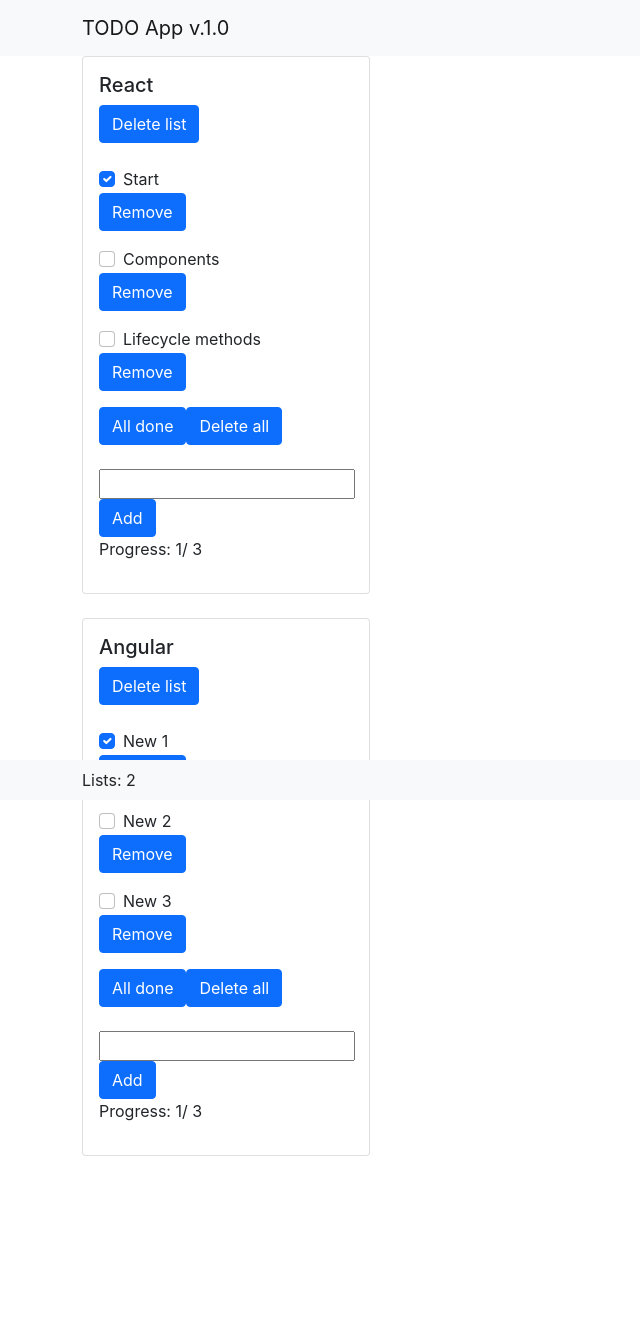
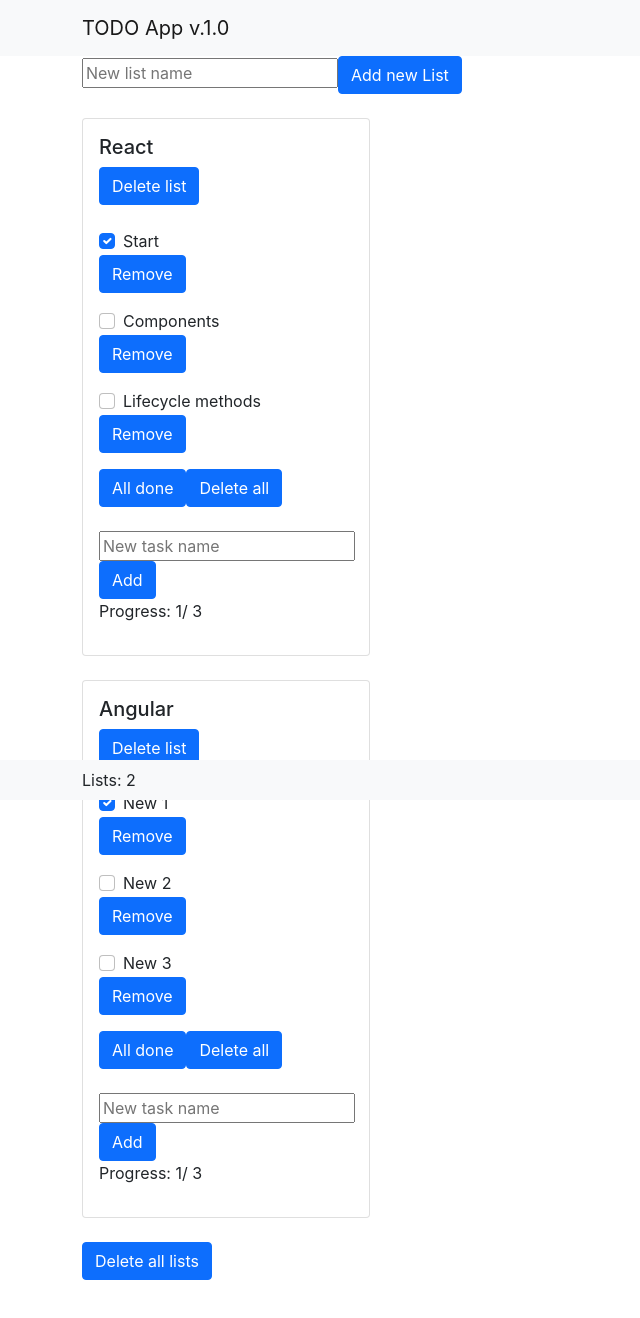
Before and after one commit to o-shabanova/react-to-do-list, a React (Create React App) app: page / in a window 1280 px wide. Shown: the top 1318 px of the page, without its empty margins (0-640 px from the left). Before the commit the page ends 1180 px from the top, so only its background shows below. Built offline with nearby package versions, Linux system fonts and the light colour scheme.

Commit message:
add newListCreation with add-new-list-button, also was added delete all lists button

```diff
--- a/src/App.js
+++ b/src/App.js
@@ -3,6 +3,7 @@
 import {Container, Navbar} from "react-bootstrap";
 import {Footer} from "./Components/Footer";
 import {ToDoListsWrapper} from "./Components/ToDoListsWrapper";
+import {NewListCreation} from "./Components/NewListCreation";
 
 const defaultData = [
     {
@@ -46,6 +47,7 @@
     }
 ]
 
+
 export default class App extends React.Component {
     constructor(props) {
         super(props);
@@ -57,7 +59,10 @@
         this.removeItem = this.removeItem.bind(this);
         this.allChecked = this.allChecked.bind(this);
         this.deleteAllItems = this.deleteAllItems.bind(this);
+        this.addNewList = this.addNewList.bind(this);
         this.deleteList = this.deleteList.bind(this);
+        this.deleteAllLists = this.deleteAllLists.bind(this);
+
     }
 
     onItemChanged(changedItem) {
@@ -101,8 +106,8 @@
         console.log(removedItem);
 
         const changedList = this.state.data.find(item => removedItem.listIndex === item.listIndex);
-        console.log("changedList:",  changedList);
-        const removedItems = changedList.items.filter(item => item.label !== removedItem.label );
+        console.log("changedList:", changedList);
+        const removedItems = changedList.items.filter(item => item.label !== removedItem.label);
 
         const list = {
             ...changedList,
@@ -111,21 +116,24 @@
 
         const newArray = this.state.data.filter(item => item.listIndex !== changedList.listIndex);
         this.setState({
-            data: [...newArray, list].sort((a,b) => a.listIndex - b.listIndex)
+            data: [...newArray, list].sort((a, b) => a.listIndex - b.listIndex)
         })
     }
 
     allChecked(allCheckedItemsListIndex) {
         console.log(allCheckedItemsListIndex);
         const changedList = this.state.data.find(item => allCheckedItemsListIndex === item.listIndex);
-        const allChecked = changedList.items.map(item => {item.checked = true; return item});
+        const allChecked = changedList.items.map(item => {
+            item.checked = true;
+            return item
+        });
         const list = {
             ...changedList,
             items: allChecked
         };
         const newArray = this.state.data.filter(item => allCheckedItemsListIndex !== item.listIndex);
         this.setState({
-            data: [...newArray, list].sort((a,b) => a.listIndex - b.listIndex)
+            data: [...newArray, list].sort((a, b) => a.listIndex - b.listIndex)
         })
 
     }
@@ -139,7 +147,7 @@
         };
         const newArray = this.state.data.filter(item => allRemovedItemsListIndex !== item.listIndex);
         this.setState({
-            data: [...newArray, list].sort((a,b) => a.listIndex - b.listIndex)
+            data: [...newArray, list].sort((a, b) => a.listIndex - b.listIndex)
         })
     }
 
@@ -147,9 +155,28 @@
         console.log('indexList to delete:', indexList);
         const newArray = this.state.data.filter(item => indexList !== item.listIndex);
         this.setState({
-            data: [...newArray].sort((a,b) => a.listIndex - b.listIndex)
+            data: [...newArray].sort((a, b) => a.listIndex - b.listIndex)
         })
     }
+
+    addNewList(newListName) {
+        console.log("newList:", newListName);
+        const newList = {
+            title: newListName,
+            listIndex: this.state.data.length,
+            items: []
+        }
+        this.setState({
+            data: [...this.state.data, newList].sort((a, b) => a.listIndex - b.listIndex)
+        })
+    }
+
+    deleteAllLists() {
+        this.setState({
+            data: []
+        })
+    }
+
     render() {
         return (
             <>
@@ -159,14 +186,18 @@
                     </Container>
                 </Navbar>
                 <Container>
+                    <NewListCreation addNewList={this.addNewList} createNewListName={this.createNewListName}/>
+                    <br/>
                     <ToDoListsWrapper lists={this.state.data}
                                       onItemAdded={this.onItemAdded}
                                       onItemChanged={this.onItemChanged}
                                       removeItem={this.removeItem}
                                       allChecked={this.allChecked}
                                       deleteAllItems={this.deleteAllItems}
-                                      deleteList={this.deleteList}/>
+                                      deleteList={this.deleteList}
+                                      deleteAllLists={this.deleteAllLists}/>
                 </Container>
+                <br/>
                 <Footer todoListsCount={this.state.data.length}/>
             </>
         );
--- /dev/null
+++ b/src/Components/NewListCreation.js
@@ -0,0 +1,32 @@
+import React from "react";
+import {Button} from "react-bootstrap";
+
+export class NewListCreation extends React.Component {
+    constructor(props) {
+        super(props);
+        this.state = {
+            value: ""
+        };
+        this.createNewListName = this.createNewListName.bind(this);
+        this.addNewList = this.addNewList.bind(this);
+    }
+
+    createNewListName(event) {
+        this.setState({value: event.target.value});
+    }
+
+    addNewList() {
+        console.log("list name:", this.state.value);
+        this.props.addNewList(this.state.value);
+
+    }
+
+    render() {
+        return(
+            <div>
+                <input type="text" placeholder="New list name" value={this.state.value} onChange={this.createNewListName}/>
+                <Button onClick={this.addNewList}>Add new List</Button>
+            </div>
+        )
+    }
+}
--- a/src/Components/ToDoList.js
+++ b/src/Components/ToDoList.js
@@ -74,7 +74,7 @@
 
                         />
                         <br/>
-                        <input type="text" value={this.state.value} onChange={this.updateValue}/>
+                        <input type="text" placeholder="New task name" value={this.state.value} onChange={this.updateValue}/>
                         <Button variant="primary" onClick={this.onItemAdded}>Add</Button>
                         <p>Progress: {checkedItems}/ {this.props.items.length}</p>
                     </Card.Body>
--- a/src/Components/ToDoListsWrapper.js
+++ b/src/Components/ToDoListsWrapper.js
@@ -1,5 +1,6 @@
 import React from "react";
 import {ToDoList} from "./ToDoList";
+import {Button} from "react-bootstrap";
 
 export class ToDoListsWrapper extends React.Component {
     constructor(props) {
@@ -10,6 +11,7 @@
         this.allChecked = this.allChecked.bind(this);
         this.deleteAllItems = this.deleteAllItems.bind(this);
         this.deleteList = this.deleteList.bind(this);
+        this.deleteAllLists = this.deleteAllLists.bind(this);
     }
 
     onItemChanged(item) {
@@ -36,6 +38,10 @@
         this.props.deleteList(index);
     }
 
+    deleteAllLists() {
+        this.props.deleteAllLists();
+    }
+
     render() {
         return (
             <div>
@@ -46,6 +52,9 @@
                                                         deleteAllItems={this.deleteAllItems}
                                                         deleteList={this.deleteList}
                 />)}
+                <Button onClick={this.deleteAllLists}>Delete all lists</Button>
+                <br/>
+                <br/>
             </div>
         )
     }
```
